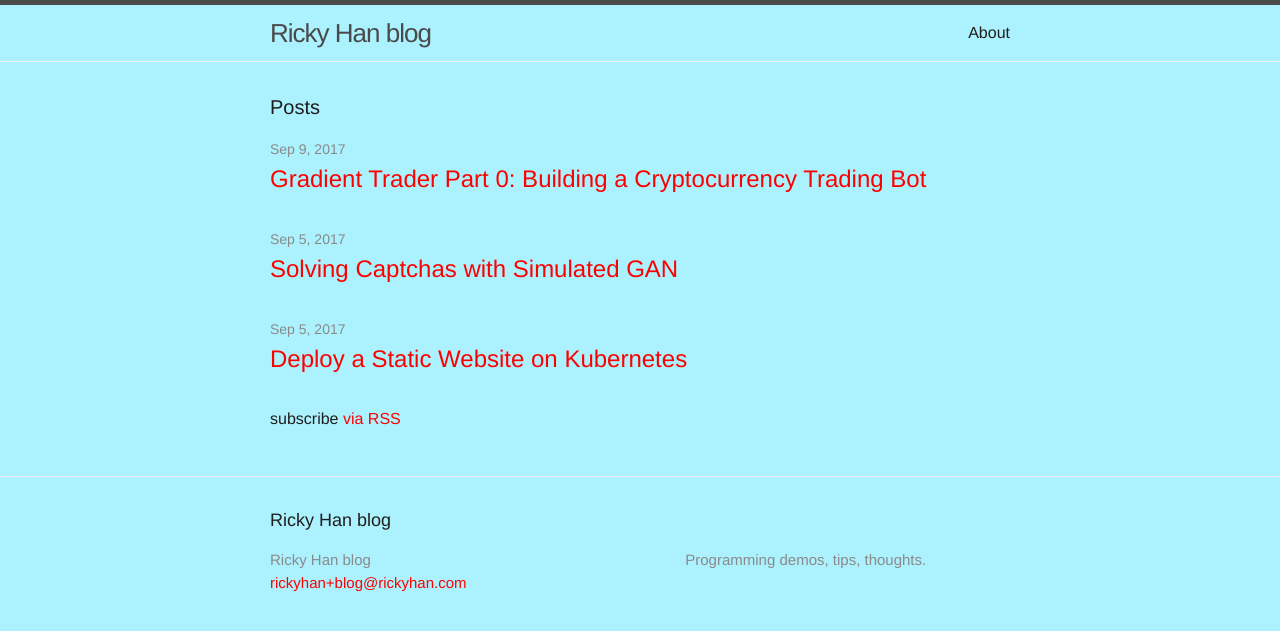
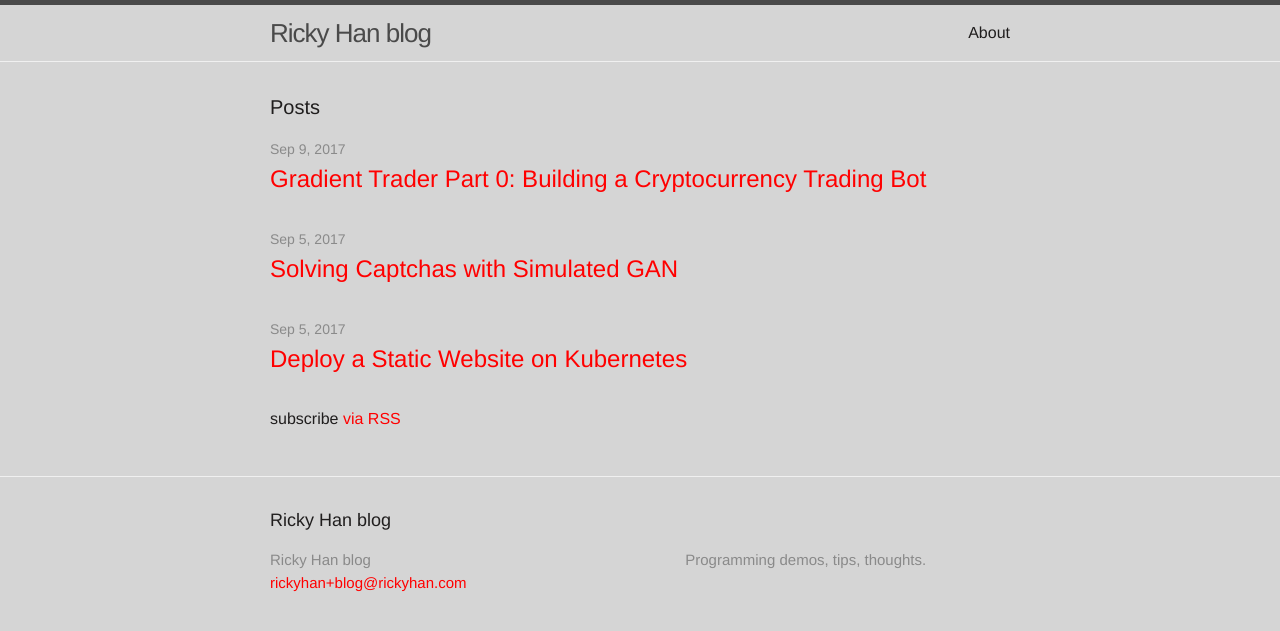
Before and after one commit to 0b01/rickyhan.com, a Jekyll site: the page built from index.html, in a window 1280 px wide. Shown: the top 631 px of the page. Built offline with Jekyll 4.4.1, drawn with Linux system fonts in a browser that asks for light colours.

Commit message:
Changed colors

```diff
--- a/css/main.scss
+++ b/css/main.scss
@@ -15,7 +15,7 @@ $base-line-height: 1.5;
 $spacing-unit:     30px;
 
 $text-color:       #201E1E;
-$background-color: #ABF2FE;
+$background-color: #D5D5D5;
 $brand-color:      rgb(255, 0, 0);
 
 $grey-color:       #8A8A8A;
```
